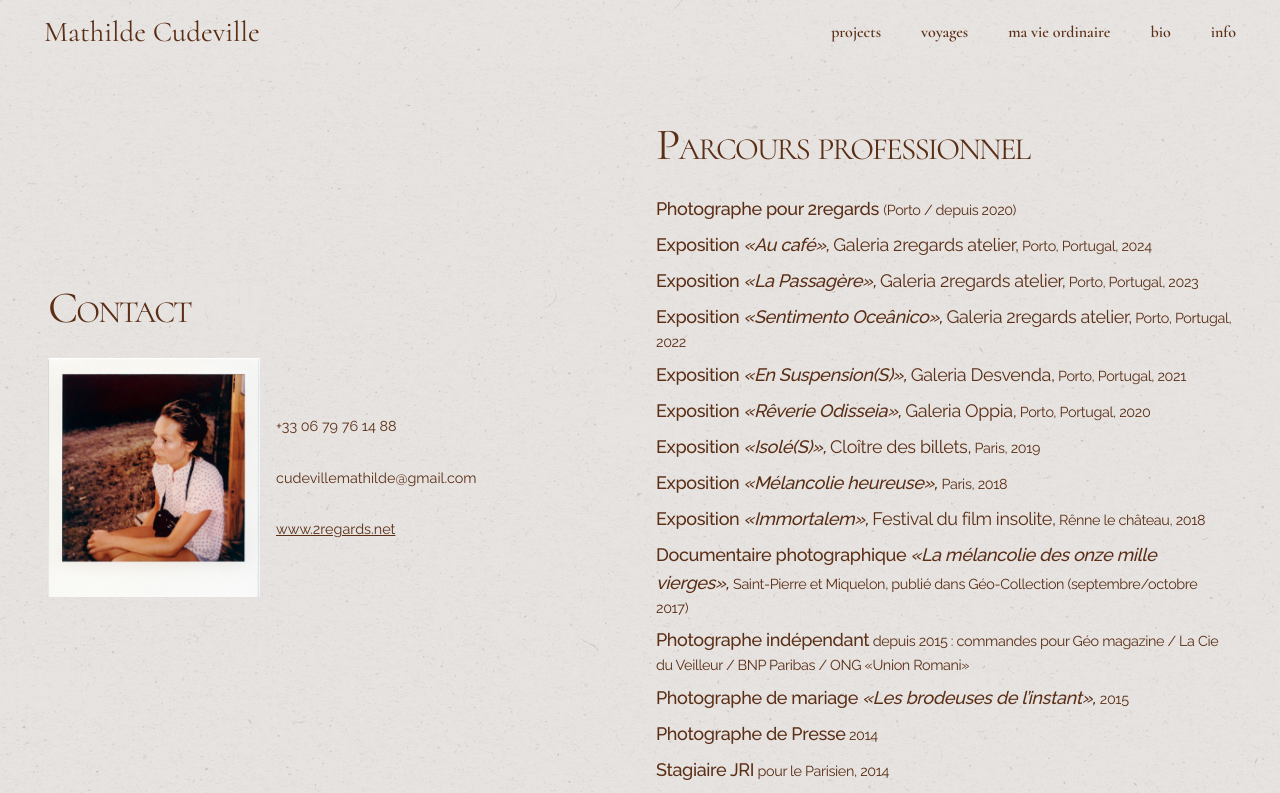
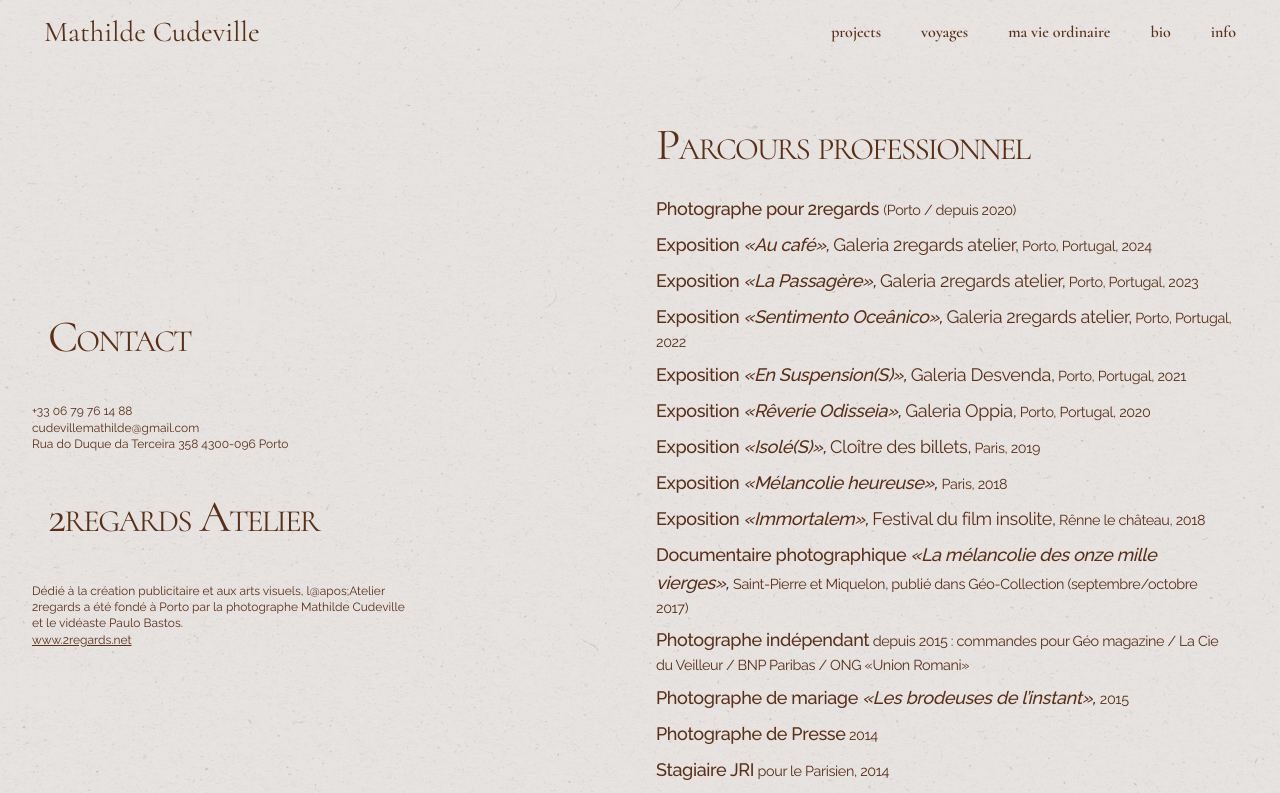
Before and after one commit to VivienIngrams/Mathilde, a Next.js app: page /info in a window 1280 px wide. Shown: the top 793 px of the page. Built offline with nearby package versions, Linux system fonts and the light colour scheme.

Commit message:
Edits Mathilde

```diff
--- a/app/bio/page.tsx
+++ b/app/bio/page.tsx
@@ -10,8 +10,21 @@ export default async function Bio() {
 
         {/* Layout Section */}
         <div className="grid grid-cols-1 lg:grid-cols-10 md:mx-12">
+          {/* Center Column: Image */}
+          <div className="relative w-full min-h-[40vh] lg:min-h-[70vh] lg:max-h-[vh]
+          my-4 md:col-span-3">
+            <Image
+              src="/portrait.jpg"
+              alt="Portrait of Mathilde"
+              height={500}
+              width={300}
+              className="h-full w-full object-cover px-4 md:mx-auto"
+              loading="lazy"
+            />
+          </div>
+          <div className="col-span-1"></div>
           {/* Left Column: First half of the text */}
-          <div className="leading-relaxed text-lg lg:pr-4 col-span-4">
+          <div className="leading-relaxed text-lg lg:pr-4 col-span-3">
             <p>
               <span className="font-semibold italic">J’ai rencontré Mathilde</span> peu de temps après son arrivée au Portugal, elle venait à peine de poser ses valises qu’elle ouvrait déjà grands les yeux pour capter la magie ambiante de Porto et de la nature environnante.
             </p>
@@ -29,21 +42,10 @@ export default async function Bio() {
             </p>
           </div>
 
-          {/* Center Column: Image */}
-          <div className="relative w-full min-h-[40vh] lg:min-h-[70vh] lg:max-h-[vh]
-          my-4 md:col-span-2">
-            <Image
-              src="/portrait.jpg"
-              alt="Portrait of Mathilde"
-              height={500}
-              width={300}
-              className="h-full w-full object-cover px-4 md:mx-auto"
-              loading="lazy"
-            />
-          </div>
+
 
           {/* Right Column: Second half of the text */}
-          <div className=" leading-relaxed text-lg lg:pl-4 col-span-4">
+          <div className=" leading-relaxed text-lg lg:pl-4 col-span-3">
 
             <p>
               La découverte de ses travaux antérieurs et en cours m’ont conforté dans ce sentiment. Elle s’est dans un premier temps intéressée à l’insularité et aux territoires isolés, notamment à travers un documentaire sur l’archipel de Saint-pierre-et-Miquelon (« Les onze mille vierges »).
--- a/app/globals.css
+++ b/app/globals.css
@@ -30,11 +30,11 @@ h1 {
 
 
 p {
-  font-size: 0.9rem; /* Default size for small screens */
+  font-size: 12px; /* Default size for small screens */
   font-weight: 400;
   line-height: 1.35;
   font-family: var(--font-raleway);
-  padding: 16px;
+
 
   @screen 2xl {
     font-size: 1rem; /* Large screens */
--- a/app/info/page.tsx
+++ b/app/info/page.tsx
@@ -12,24 +12,27 @@ export default async function Info() {
           {/* Contact Section */}
           <div className="flex md:items-center  md:max-h-[80vh] ">
             <div>
-              <h1 className="md:-mt-24 ">Contact</h1>
+              <h1 className="">Contact</h1>
               <div className="md:grid md:grid-cols-8">
-                <div className="max-w-[45vw] col-span-3 flex md:items-center md:justify-center">
-                  <div className="relative pl-4">
-                    <Image
-                      src="/portrait_Mathilde.jpg"
-                      alt="Portrait Mathilde"
-                      width={500}
-                      height={500}
-                      className="w-full h-auto object-contain my-auto"
-                      loading="lazy"
-                    />
-                  </div>
-                </div>
                 <div className="col-span-5 flex items-center  md:text-lg">
                   <div className=" my-4">
                     <p className=" ">+33 06 79 76 14 88</p>
                     <p className="">cudevillemathilde@gmail.com</p>
+                    <p className="">
+                      Rua do Duque da Terceira 358 4300-096 Porto
+                    </p>
+                  </div>
+                </div>
+              </div>
+              <h1 className=" ">2regards Atelier</h1>
+              <div className="md:grid md:grid-cols-8">
+                <div className="col-span-5 flex items-center  md:text-lg">
+                  <div className=" my-4">
+                    <p className=" ">
+                      Dédié à la création publicitaire et aux arts visuels,
+                      l@apos;Atelier 2regards a été fondé à Porto par la photographe
+                      Mathilde Cudeville et le vidéaste Paulo Bastos.{" "}
+                    </p>
                     <p className="">
                       <Link
                         href="https://2regards.net"
@@ -189,7 +192,8 @@ export default async function Info() {
                 <span className="text-base md:text-lg">
                   <span className="font-medium">Stagiaire photographe</span>
                   <span className="italic"> «La Tribune de Lyon» </span>
-                </span>, 2013
+                </span>
+                , 2013
               </li>
             </ul>
           </div>
@@ -213,9 +217,10 @@ export default async function Info() {
               <ul className="mx-4 space-y-2">
                 <li>
                   <span className="text-base md:text-lg">
-                    <span className="font-medium">LFIP (Lycée français
-                    international de Porto)</span> / Intervenante artistique / Depuis
-                    2022
+                    <span className="font-medium">
+                      LFIP (Lycée français international de Porto)
+                    </span>{" "}
+                    / Intervenante artistique / Depuis 2022
                   </span>
                 </li>
                 <li>
@@ -254,7 +259,8 @@ export default async function Info() {
                 <li>
                   <span className="text-base md:text-lg">
                     <span className="font-medium">Atelier photo</span> /
-                    Objectif photo / Paris secret, Centre de loisirs primaire/maternelle, Paris, 2017
+                    Objectif photo / Paris secret, Centre de loisirs
+                    primaire/maternelle, Paris, 2017
                   </span>
                 </li>
                 <li>
@@ -296,7 +302,10 @@ export default async function Info() {
                 <li>
                   <span className="text-base md:text-lg">
                     <span className="font-medium">
-                      DU <span className="italic">«Photographie documentaire et écritures transmédias»</span>
+                      DU{" "}
+                      <span className="italic">
+                        «Photographie documentaire et écritures transmédias»
+                      </span>
                     </span>{" "}
                     (Perpignan), 2015
                   </span>
--- a/app/page.tsx
+++ b/app/page.tsx
@@ -91,18 +91,7 @@ export default async function Home() {
   return (
     <div className="h-full">
       <NavMenu />
-      <div className="bg-[rgba(227,224,220,0.85)]">
-        {/* Voyages */}
-        {/* <Link href="/voyages">
-          <div className="min-h-[95vh] min-w-screen relative mx-4">
-            <Image
-              src={urlFor(gallery[0].images[0]).url() as string}
-              alt={gallery[0].title}
-              fill
-              className="object-cover"
-            />
-          </div>
-        </Link> */}
+      <div className="bg-[rgba(227,224,220,0.70)] p-4">
 
         {/* Projects */}
         <div className="">
--- a/app/project/[slug]/page.tsx
+++ b/app/project/[slug]/page.tsx
@@ -110,7 +110,7 @@ export default async function ProjectPage({ params }: Props) {
   return (
     <div className="min-h-full">
       <NavMenu />
-      <div className=" bg-[rgba(227,224,220,0.85)] ">
+      <div className=" bg-[rgba(227,224,220,0.75)] p-4">
         {project.sections.map((section: Section, index: number) => {
           const SectionComponent = sectionComponents[section.layout];
           return SectionComponent ? (
--- a/app/voyages/page.tsx
+++ b/app/voyages/page.tsx
@@ -36,7 +36,7 @@ export default async function Gallery() {
   return (
     <div className="h-full">
       <NavMenu />
-      <div className="bg-[rgba(227,224,220,0.85)] min-h-screen ">
+      <div className="bg-[rgba(227,224,220,0.85)] min-h-screen p-4">
         {data?.text && (
           <div className=" text-right ">
             <div className="pb-4 md:pb-12">
```
